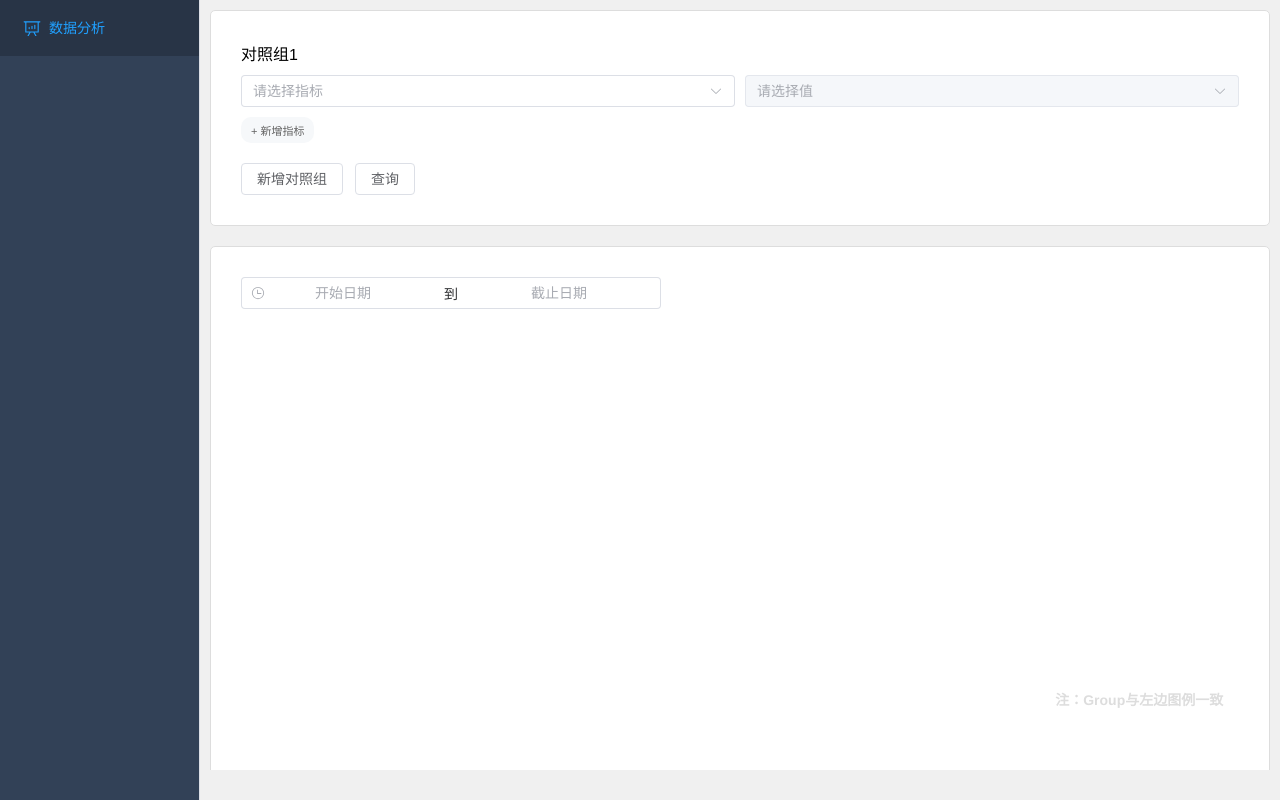
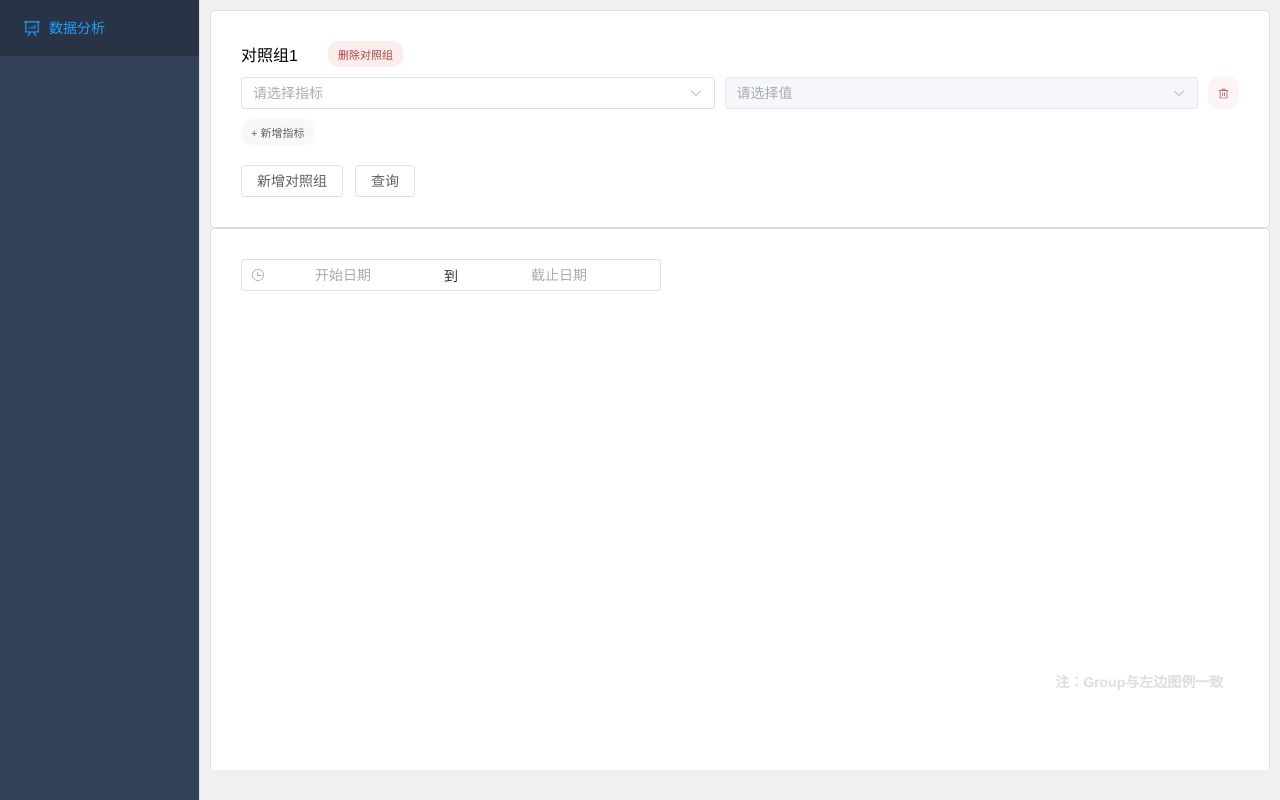
Before and after one commit to Soukupp/pens-fe, a Vue app: page /data-view in a window 1280 px wide. Built offline with nearby package versions, Linux system fonts and the light colour scheme; a small style sheet from the web is missing.

Commit message:
feat: add delete button

```diff
--- a/src/views/DataPage.vue
+++ b/src/views/DataPage.vue
@@ -3,7 +3,10 @@
         <div class="container">
             <div ref="containerRef">
                 <div v-for="(group, index1) in dataGroup" :key="index1" class="group-container">
-                    <span>{{ '对照组' + (index1 + 1) }}</span>
+                    <div class="title-container">
+                        <span>{{ '对照组' + (index1 + 1) }}</span>
+                        <button @click="removeGroup(index1)" class="delete-group-button">删除对照组</button>
+                    </div>
                     <div v-for="(value, index2) in group.sortValues" :key="index2" class="select-container">
                         <el-select v-model="group.sortValues[index2].type" placeholder="请选择指标"
                             @change="updateOptions(index1)">
@@ -16,6 +19,9 @@
                             <el-option v-for="option in getSecondOptions(group.sortValues[index2].type)" :key="option"
                                 :label="option" :value="option"></el-option>
                         </el-select>
+                        <button @click="removeSort(index1, index2)" class="delete-sort-button">
+                            <el-icon><Delete /></el-icon>
+                        </button>
                     </div>
                     <button @click="addSort(index1)" :disabled="group.sortValues.length >= 4" class="new-sort-button">+
                         新增指标</button>
@@ -38,13 +44,14 @@
     </div>
 </template>
 
+
 <script setup lang="ts">
-import { ref, reactive, defineProps } from 'vue';
+import { ref, reactive } from 'vue';
 import Visualization from "./VisualizationPage.vue";
 import { DataGroup, Params } from '../assets/interface';
 import { ElMessage } from 'element-plus';
 import NewsRecommend from "./NewsRecommend.vue";
-import InterestQuery from "./InterestQuery.vue"
+import InterestQuery from "./InterestQuery.vue";
 
 // 初始选项数据
 const sortType = [
@@ -52,7 +59,7 @@ const sortType = [
     { value: 'news_length', text: '新闻内容长度' },
     { value: 'title_length', text: '新闻标题长度' },
     { value: 'news_theme', text: '新闻类型' },
-    { value: 'news_ID', text: '新闻ID'}
+    { value: 'news_ID', text: '新闻ID' }
 ];
 // mock
 const optionData = [
@@ -125,11 +132,21 @@ const addGroup = () => {
     dataGroup.push({ sortValues: [{ type: '', value: null }] });
 };
 
+// 处理删除对照组的函数
+const removeGroup = (groupIndex: number) => {
+    dataGroup.splice(groupIndex, 1);
+};
+
 // 处理添加新指标的函数
 const addSort = (groupIndex: number) => {
     if (dataGroup[groupIndex].sortValues.length < 4) {
         dataGroup[groupIndex].sortValues.push({ type: '', value: null });
     }
+};
+
+// 处理删除指标的函数
+const removeSort = (groupIndex: number, sortIndex: number) => {
+    dataGroup[groupIndex].sortValues.splice(sortIndex, 1);
 };
 
 // 获取可用的选项，排除已经选择的指标
@@ -152,7 +169,7 @@ const updateOptions = (groupIndex: number) => {
 </script>
 
 <style scoped>
-.card-container {
+<style scoped>.card-container {
     display: flex;
     flex-direction: column;
     gap: 20px;
@@ -175,7 +192,9 @@ const updateOptions = (groupIndex: number) => {
     gap: 10px;
 }
 
-.new-sort-button {
+.new-sort-button,
+.delete-group-button,
+.delete-sort-button {
     border-radius: 10px;
     padding: 5px 10px;
     font-size: 11px;
@@ -184,13 +203,50 @@ const updateOptions = (groupIndex: number) => {
     border-width: 0;
 }
 
-.new-sort-button:hover {
+.new-sort-button:hover,
+.delete-group-button:hover,
+.delete-sort-button:hover {
     background-color: #d9d9d9;
     cursor: pointer;
     transition: 300ms;
 }
 
+.delete-group-button {
+    background-color: #f5c6c654;
+    /* 浅红色背景 */
+    color: #a94442;
+    /* 深红色文本 */
+}
+
+.delete-sort-button{
+    background-color: #f5c6c62c;
+    /* 浅红色背景 */
+    color: #a94442;
+    /* 深红色文本 */
+    display: flex;
+    align-items: center;
+}
+
+.delete-sort-button:hover{
+    background-color: #f5c6c687;
+}
+
+.delete-group-button:hover {
+    background-color: #f5c6c6c5;
+    /* 更深的红色背景 */
+    cursor: pointer;
+    transition: 300ms;
+}
+
+
 select {
     margin-bottom: 10px;
 }
+
+.title-container{
+    display: flex;
+    flex-direction: row;
+    align-items: center;
+    gap: 30px;
+}
 </style>
--- a/vite.config.ts
+++ b/vite.config.ts
@@ -16,6 +16,15 @@ export default defineConfig({
 			resolvers: [ElementPlusResolver()]
 		})
 	],
+	server:{
+		proxy:{
+			'/api':{
+				target: 'http://localhost:8080',
+				changeOrigin: true,
+				rewrite: (path)=> path.replace(/^\/api/,'')
+			}
+		}
+	},
 	optimizeDeps: {
 		include: ['schart.js']
 	}
```
